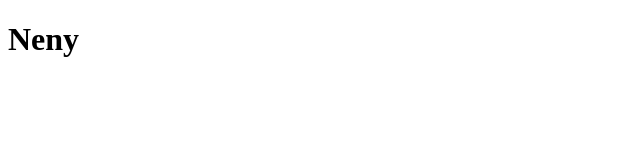
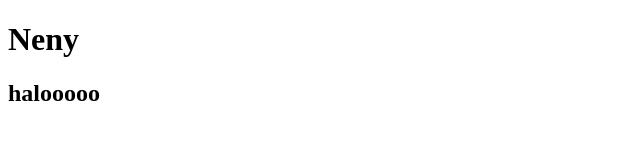
Before and after one commit to maslahatulka/project, a plain HTML site: page index.html in a window 1280 px wide. Shown: the whole page, without its empty margins (0-640 px from the left). Drawn offline with Linux system fonts and the light colour scheme.

Commit message:
menambahkan halo

```diff
--- a/index.html
+++ b/index.html
@@ -7,5 +7,6 @@
   </head>
   <body>
     <h1>Neny</h1>
+    <h2>halooooo</h2>
   </body>
 </html>
```
